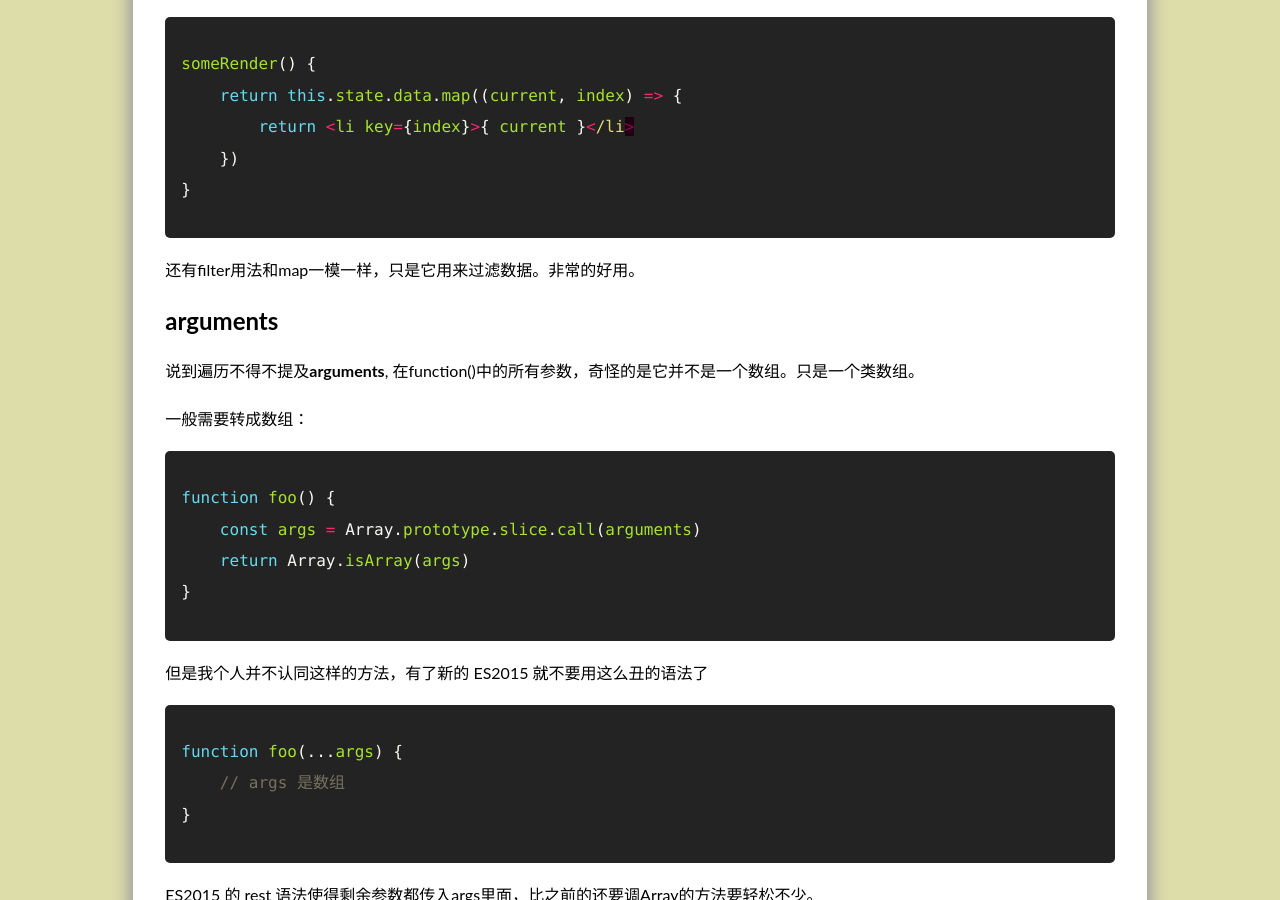
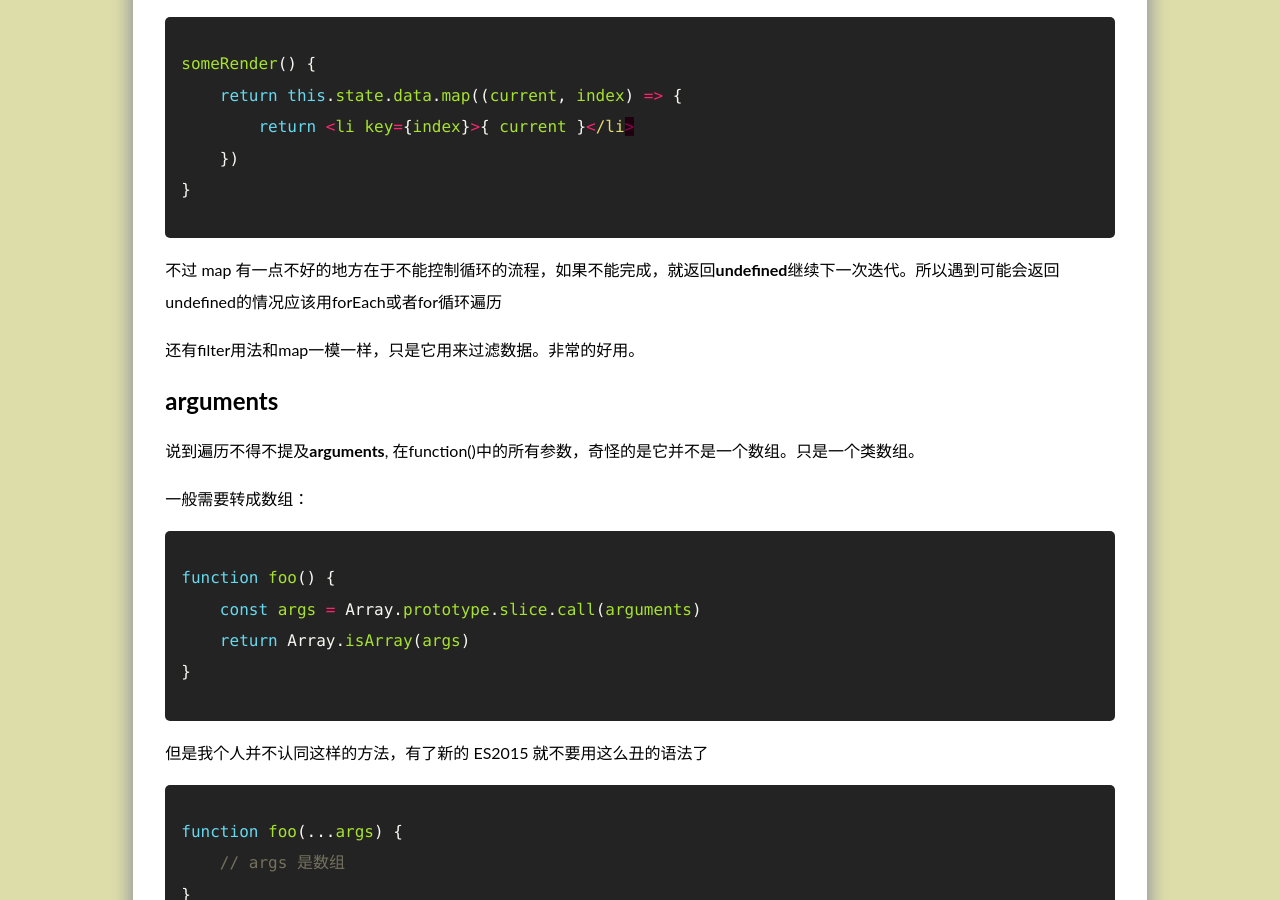
Before and after one commit to AnnatarHe/AnnatarHe.github.io, a Jekyll site: the page built from _posts/2016-08-02-talk-about-iterator-start-with-foreach.md, in a window 1280 px wide and 900 px high, scrolled down 2665 px. Built offline with Jekyll 4.4.1, drawn with Linux system fonts in a browser that asks for light colours; nearby versions of some CDN libraries; some web fonts are replaced; comment, search, counter and statistics services are not loaded.

Commit message:
add a tip

```diff
--- a/_posts/2016-08-02-talk-about-iterator-start-with-foreach.md
+++ b/_posts/2016-08-02-talk-about-iterator-start-with-foreach.md
@@ -102,6 +102,8 @@ someRender() {
 }
 {% endhighlight %}
 
+不过 map 有一点不好的地方在于不能控制循环的流程，如果不能完成，就返回**undefined**继续下一次迭代。所以遇到可能会返回undefined的情况应该用forEach或者for循环遍历
+
 还有filter用法和map一模一样，只是它用来过滤数据。非常的好用。
 
 ## arguments
```
